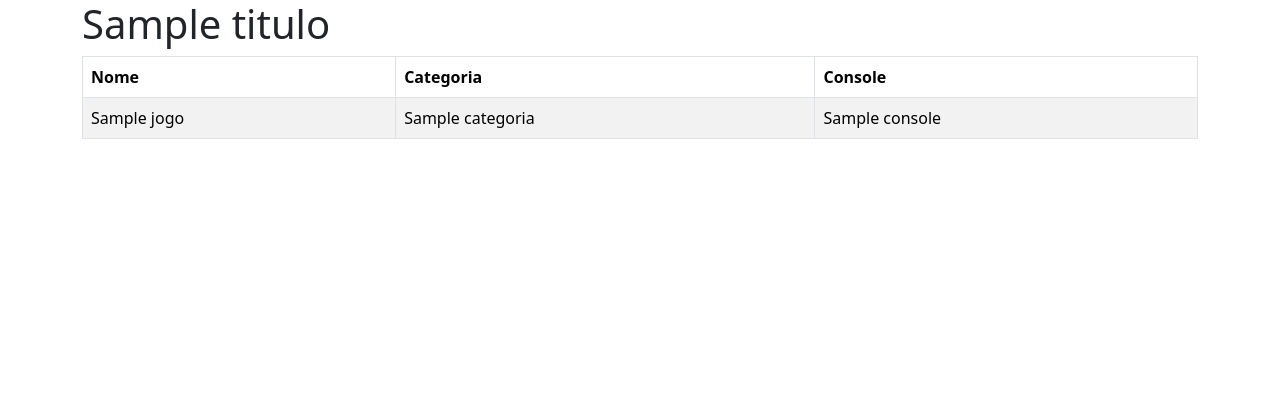
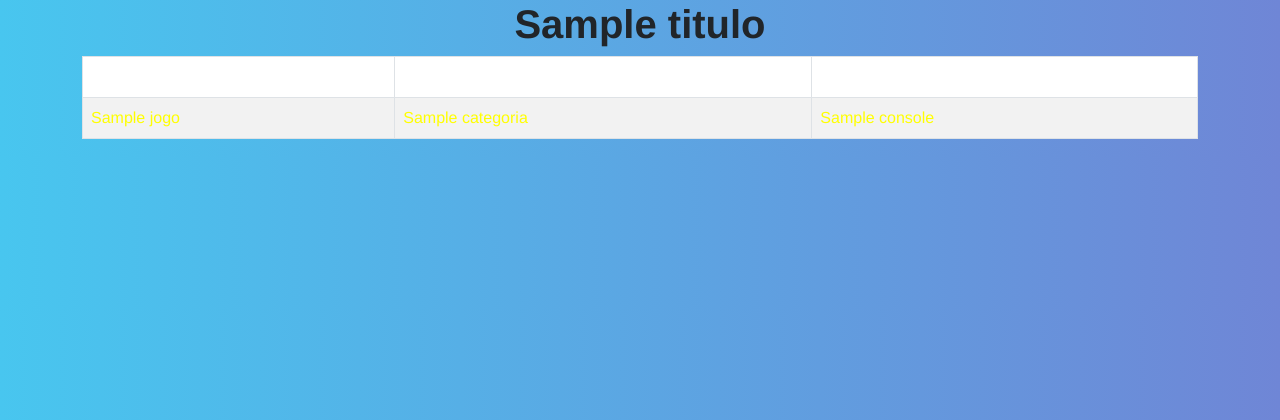
Before and after one commit to msdetrano/api_jogoteca, a Python web app: template templates/lista.html in a window 1280 px wide. Shown: the top 420 px of the page. Run offline with Jinja, Linux system fonts and the light colour scheme; the template is opened without the code that fills it: most values are stand-ins (such as "Sample title", 1, 10 or a date in 2020).

Commit message:
Atualizando html

```diff
--- a/templates/lista.html
+++ b/templates/lista.html
@@ -6,26 +6,32 @@
     <link href="https://cdn.jsdelivr.net/npm/bootstrap@5.3.0-alpha1/dist/css/bootstrap.min.css" rel="stylesheet" integrity="sha384-GLhlTQ8iRABdZLl6O3oVMWSktQOp6b7In1Zl3/Jr59b6EGGoI1aFkw7cmDA6j6gD" crossorigin="anonymous">
     <script src="https://cdn.jsdelivr.net/npm/bootstrap@5.3.0-alpha1/dist/js/bootstrap.bundle.min.js" integrity="sha384-w76AqPfDkMBDXo30jS1Sgez6pr3x5MlQ1ZAGC+nuZB+EYdgRZgiwxhTBTkF7CXvN" crossorigin="anonymous"></script>
     <title>Jogoteca</title>
+    <style>
+
+    body {
+        background-image: linear-gradient(to right, #48c6ef, #6f86d6);
+        }
+    </style>
   </head>
-  <body>
+  <body style="font-family:Helvetica">
     <div class="container">
         <div class="page-header">
-            <h1>{{ titulo }}</h1>
+            <h1 style="text-align:center"> <b>{{ titulo }}</b></h1>
         </div>
         <table class="table table-striped table-responsive table-bordered">
             <thead class="thead-default">
                 <tr>
-                    <th>Nome</th>
-                    <th>Categoria</th>
-                    <th>Console</th>
+                    <th style="color: white">Nome</th>
+                    <th style="color: white">Categoria</th>
+                    <th style="color: white">Console</th>
                 </tr>
             </thead>
             <tbody>
                 {% for jogo in jogos %}
                 <tr>
-                    <td>{{ jogo.nome }}</td>
-                    <td>{{ jogo.categoria }}</td>
-                    <td>{{ jogo.console }}</td>
+                    <td style="color: yellow">{{ jogo.nome }}</td>
+                    <td style="color: yellow">{{ jogo.categoria }}</td>
+                    <td style="color: yellow">{{ jogo.console }}</td>
                 </tr>
                 {% endfor %}
 
```
